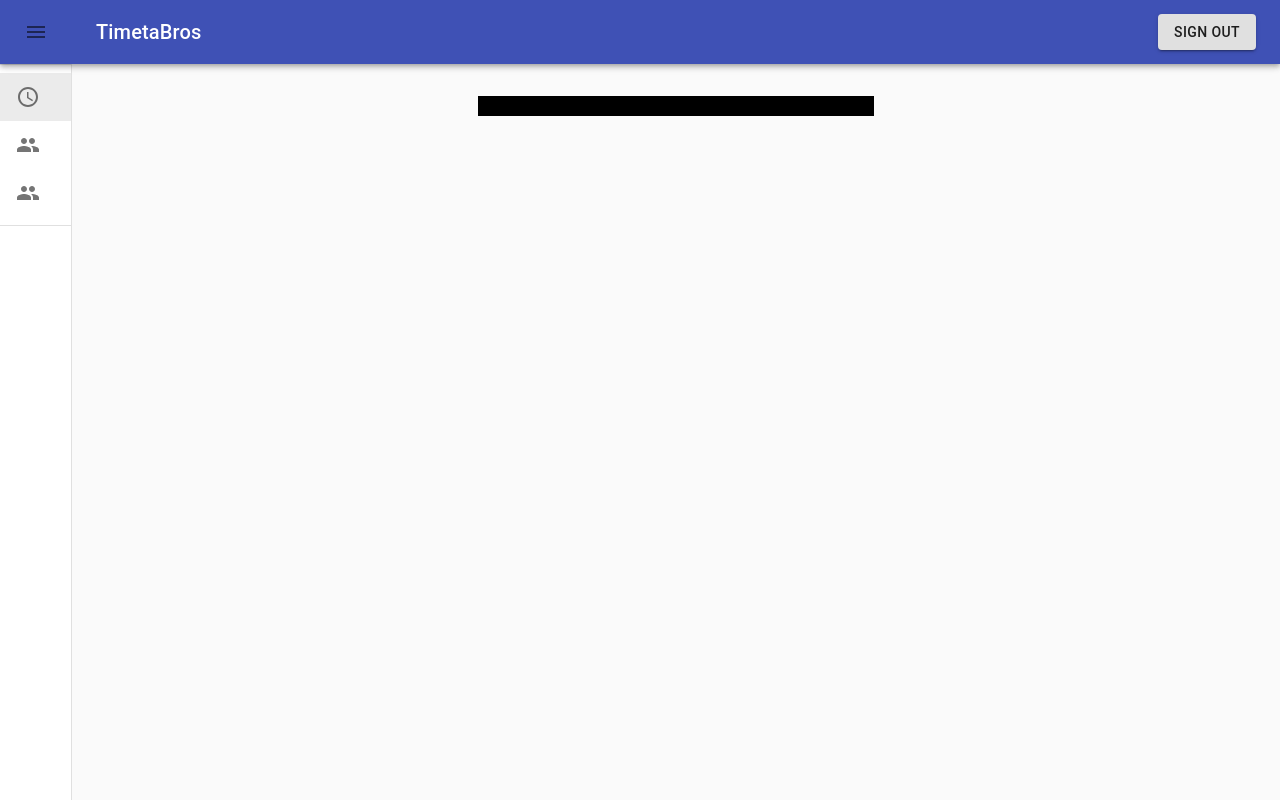
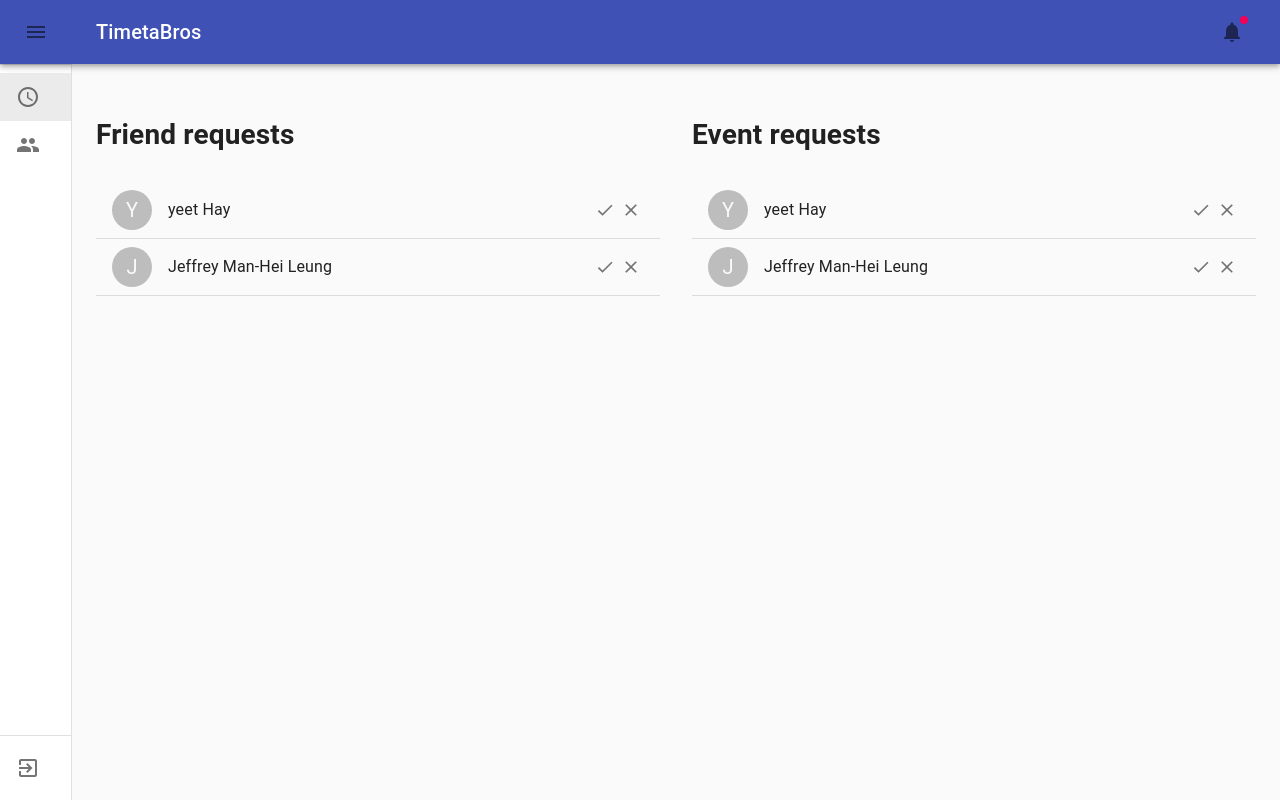
Before and after one commit to SnoopySnipe/project-timetabros, a React (Create React App) app in the folder timetabros-frontend/: page /home/requests in a window 1280 px wide. Built offline with nearby package versions, Linux system fonts and the light colour scheme.

Commit message:
Removed unused imports

```diff
--- a/timetabros-frontend/src/pages/Landing/Landing.js
+++ b/timetabros-frontend/src/pages/Landing/Landing.js
@@ -3,7 +3,7 @@ import { withStyles } from '@material-ui/core/styles';
 import AuthContext from '../../context/AuthContext';
 import styles from './LandingStyles';
 import SignIn from '../components/SignIn/SignIn';
-import { BrowserRouter, Route, Redirect, Link } from 'react-router-dom';
+import { Route, Link } from 'react-router-dom';
 import SignUp from '../components/SignUp/SignUp';
 
 class Landing extends React.Component {
--- a/timetabros-frontend/src/pages/SideNav.js
+++ b/timetabros-frontend/src/pages/SideNav.js
@@ -1,10 +1,12 @@
 import React, {useContext} from 'react';
 import clsx from 'clsx';
-import { BrowserRouter as Router, Route, Link, Redirect } from "react-router-dom";
+import { BrowserRouter as Router, Route, Link } from "react-router-dom";
 import CssBaseline from '@material-ui/core/CssBaseline';
 import { makeStyles } from '@material-ui/core/styles';
 import IconButton from '@material-ui/core/IconButton';
 import ChevronLeftIcon from '@material-ui/icons/ChevronLeft';
+import ExitToAppIcon from '@material-ui/icons/ExitToApp';
+import NotificationsIcon from '@material-ui/icons/Notifications';
 import MenuIcon from '@material-ui/icons/Menu';
 import Divider from '@material-ui/core/Divider';
 import List from '@material-ui/core/List';
@@ -20,12 +22,15 @@ import ListItem from '@material-ui/core/ListItem';
 import Profile from './Profile';
 import Friends from './Friends';
 import Requests from './components/Requests/Requests';
-import { Container, Button } from '@material-ui/core';
+import { Container, Badge } from '@material-ui/core';
 import AuthContext from '../context/AuthContext';
 import { signOut } from '../services/UserService';
 
 const drawerWidth = 240;
 const useStyles = makeStyles(theme => ({
+  yeet: {
+    flexGrow: 1,
+  },
   root: {
     display: 'flex',
   },
@@ -128,9 +133,14 @@ export default function SideNav() {
               <Typography component="h1" variant="h6" className={classes.title}>
                 TimetaBros
               </Typography>
-              <Button variant="contained" onClick={handleSignOut}>
+              <IconButton component={Link} to="/home/requests" onClick={onListItemClick('')}>
+                <Badge badgeContent={4} color="secondary" variant="dot">
+                  <NotificationsIcon/>
+                </Badge>
+              </IconButton>
+              {/* <Button variant="contained" onClick={handleSignOut}>
                 Sign out
-              </Button>
+              </Button> */}
             </Toolbar>
           </AppBar>
           <Drawer
@@ -146,7 +156,7 @@ export default function SideNav() {
               </IconButton>
             </div>
             <Divider />
-            <List>    <div>
+            <List className={classes.yeet}>    <div>
               <ListItem button selected={title==="Schedule"} component={Link} to="/home/schedule" onClick={onListItemClick('Schedule')}>
                 <ListItemIcon>
                   <Schedule></Schedule>
@@ -159,15 +169,16 @@ export default function SideNav() {
                 </ListItemIcon>
                 <ListItemText primary="Friends"></ListItemText>
               </ListItem>
-              <ListItem button selected={title==="Requests"} component={Link} to="/home/requests" onClick={onListItemClick('Requests')}>
-                <ListItemIcon>
-                  <People></People>
-                </ListItemIcon>
-                <ListItemText primary="Requests"></ListItemText>
-              </ListItem>
             </div></List>
             <Divider />
-            <List></List>
+            <List>
+              <ListItem button onClick={handleSignOut}>
+                  <ListItemIcon>
+                    <ExitToAppIcon/>
+                  </ListItemIcon>
+                  <ListItemText primary="Sign out"></ListItemText>
+                </ListItem>
+            </List>
           </Drawer>
         </CssBaseline>
         <main className={classes.content}>
--- a/timetabros-frontend/src/pages/components/Requests/Requests.js
+++ b/timetabros-frontend/src/pages/components/Requests/Requests.js
@@ -1,6 +1,8 @@
 import React from 'react';
 import { withStyles } from '@material-ui/core/styles';
-import { Grid, Container } from '@material-ui/core';
+import { Container, Grid, List, ListItem, ListItemText, ListItemAvatar, Avatar, ListItemSecondaryAction, IconButton } from '@material-ui/core';
+import CheckIcon from '@material-ui/icons/Check';
+import CloseIcon from '@material-ui/icons/Close';
 import AuthContext from '../../../context/AuthContext';
 import styles from './RequestsStyles';
 class Requests extends React.Component {
@@ -8,15 +10,40 @@ class Requests extends React.Component {
     // this.context.authenticatedUser
     render() {
         const { classes } = this.props;
+        const list = [{requestorName: 'yeet Hay'}, {requestorName: 'Jeffrey Man-Hei Leung'}];
+        const listItems = list.map((request) => (
+            <ListItem divider>
+                <ListItemAvatar>
+                    <Avatar>{request.requestorName.charAt(0).toUpperCase()}</Avatar>
+                </ListItemAvatar>
+                <ListItemText>
+                {request.requestorName}
+                </ListItemText>
+                <ListItemSecondaryAction>
+                    <IconButton size="small" aria-label="accept">
+                      <CheckIcon fontSize="small" />
+                    </IconButton>
+                    <IconButton size="small" aria-label="accept">
+                      <CloseIcon fontSize="small" />
+                    </IconButton>
+                </ListItemSecondaryAction>
+            </ListItem>
+        ))
         return  (
-            <Container maxWidth="xs">
-                <Grid container>
-                    <Grid className={classes.request} item xs={12}>
-                        yeet
+                <Grid container spacing={4} >
+                    <Grid item xs={12} md={6}>
+                        <h1>Friend requests</h1>
+                        <List>
+                            {listItems}
+                        </List>
+                    </Grid>
+                    <Grid item xs={12} md={6}>
+                        <h1>Event requests</h1>
+                        <List>
+                            {listItems}
+                        </List>
                     </Grid>
                 </Grid>
-            </Container>
-
         )
     }
 }
--- a/timetabros-frontend/src/pages/components/Requests/RequestsStyles.js
+++ b/timetabros-frontend/src/pages/components/Requests/RequestsStyles.js
@@ -1,25 +1,5 @@
 const styles = (theme => ({
-    request: {
-        backgroundColor: 'black'
-    },
-    card: {
-        padding: theme.spacing(4),
-        display: 'flex',
-        flexDirection: 'column',
-        alignItems: 'center',
-        backgroundColor: 'white',
-        borderRadius: '5%',
-    },
-    form: {
-        width: '100%',
-        marginTop: theme.spacing(2),
-    },
-    submit: {
-        margin: theme.spacing(2, 0),
-    },
-    cardContainer: {
-        paddingTop: theme.spacing(8),
-    }
+
 }));
 
 export default styles;
--- a/timetabros-frontend/src/pages/components/SignIn/SignIn.js
+++ b/timetabros-frontend/src/pages/components/SignIn/SignIn.js
@@ -1,5 +1,5 @@
 import React from 'react';
-import { Button, Container, TextField, Link, Paper } from '@material-ui/core';
+import { Button, Container, TextField, Paper } from '@material-ui/core';
 import Typography from '@material-ui/core/Typography';
 import { withStyles } from '@material-ui/core/styles';
 import styles from './SignInStyles';
--- a/timetabros-frontend/src/pages/components/SignUp/SignUp.js
+++ b/timetabros-frontend/src/pages/components/SignUp/SignUp.js
@@ -1,6 +1,6 @@
 import React from 'react';
-import { Button, Container, TextField, Link, Paper } from '@material-ui/core';
-import { Alert, AlertTitle } from '@material-ui/lab';
+import { Button, Container, TextField, Paper } from '@material-ui/core';
+import { Alert } from '@material-ui/lab';
 import Typography from '@material-ui/core/Typography';
 import { withStyles } from '@material-ui/core/styles';
 import styles from './SignUpStyles';
@@ -23,8 +23,6 @@ class SignUp extends React.Component {
     };
 
     handleLogin = (e) => {
-        const { history } = this.props;
-        console.log(this.context);
         e.preventDefault();
         signUp(this.state.firstName, this.state.lastName, this.state.email, this.state.username, this.state.password).then(response => {
             this.setState({errored: false});
```
